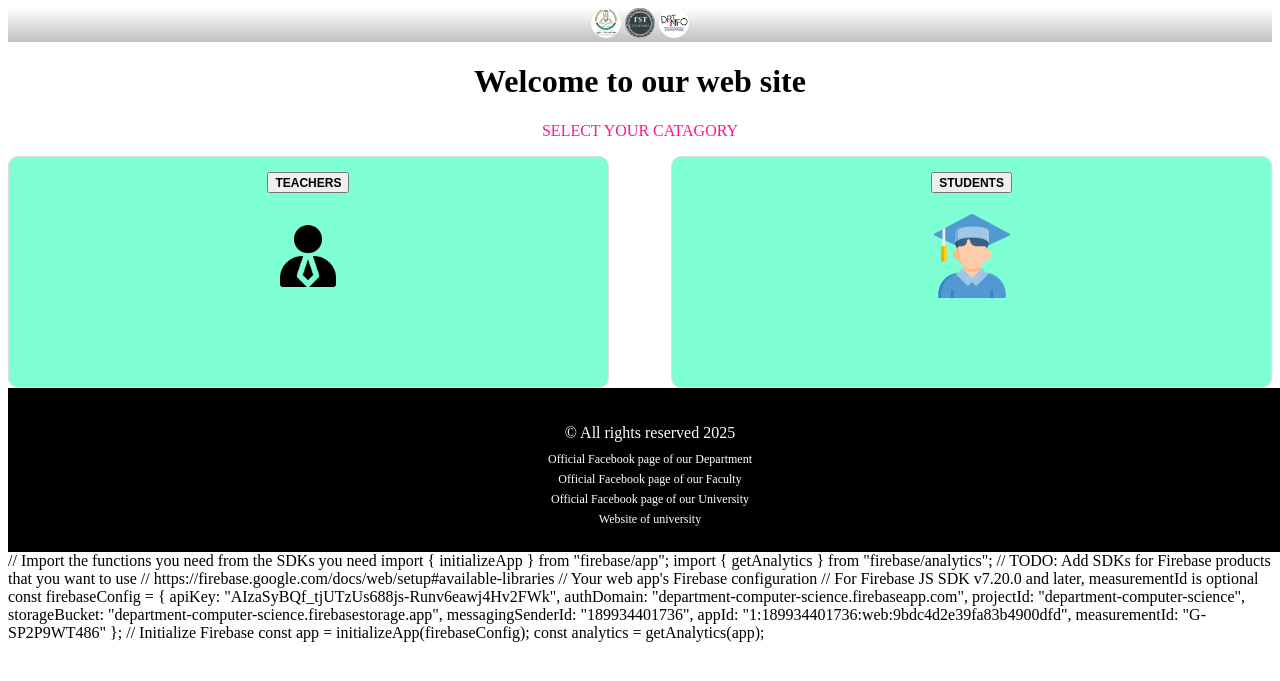
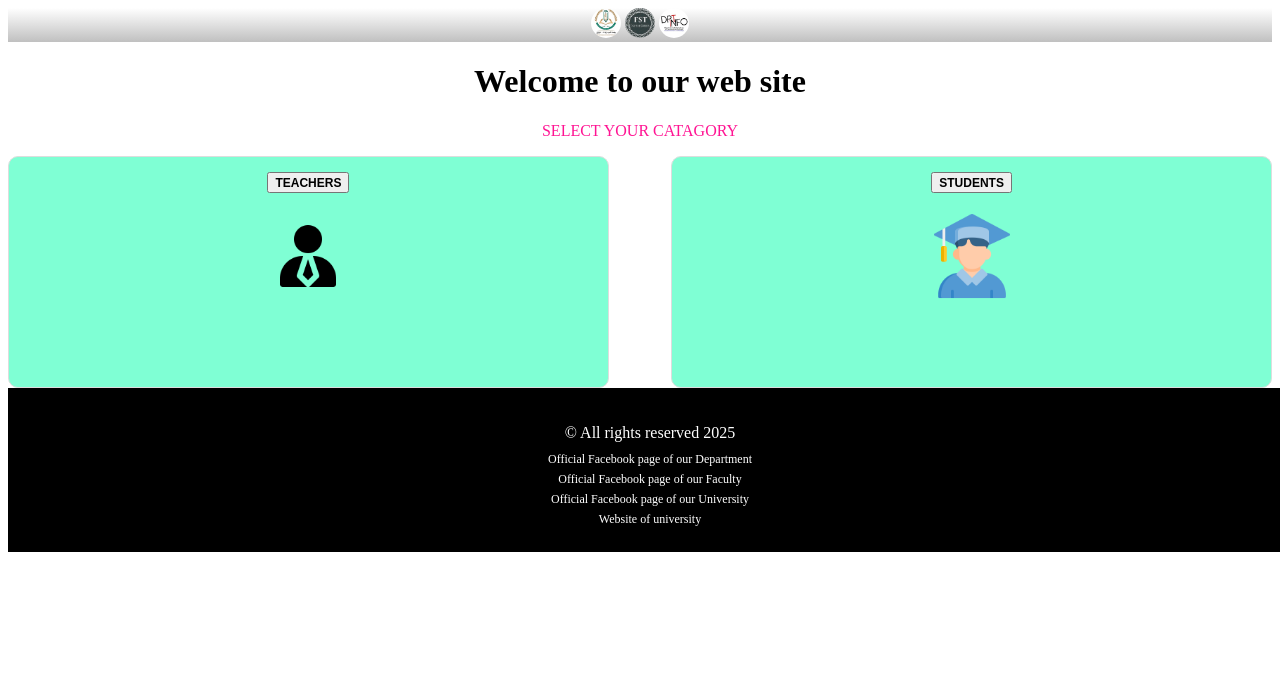
Before and after one commit to aminebouhalis/aminebouhalis, a PHP site: page / in a window 1280 px wide. Shown: the top 681 px of the page. Run offline with PHP 8.4, Linux system fonts and the light colour scheme; some libraries are stand-ins or nearby versions.

Commit message:
Update index.php

```diff
--- a/index.php
+++ b/index.php
@@ -67,6 +67,29 @@
   <meta name="viewport" content="width=device-width, initial-scale=1.0">
       <title> DEPARTEMENT OF COMPUTER SCIENCES</title>
       <Link rel="stylesheet" type="text/css" href="Departement.css">
+     <script type="module">
+  // Import the functions you need from the SDKs you need
+  import { initializeApp } from "https://www.gstatic.com/firebasejs/12.1.0/firebase-app.js";
+  import { getAnalytics } from "https://www.gstatic.com/firebasejs/12.1.0/firebase-analytics.js";
+  // TODO: Add SDKs for Firebase products that you want to use
+  // https://firebase.google.com/docs/web/setup#available-libraries
+
+  // Your web app's Firebase configuration
+  // For Firebase JS SDK v7.20.0 and later, measurementId is optional
+  const firebaseConfig = {
+    apiKey: "AIzaSyBQf_tjUTzUs688js-Runv6eawj4Hv2FWk",
+    authDomain: "department-computer-science.firebaseapp.com",
+    projectId: "department-computer-science",
+    storageBucket: "department-computer-science.firebasestorage.app",
+    messagingSenderId: "189934401736",
+    appId: "1:189934401736:web:9bdc4d2e39fa83b4900dfd",
+    measurementId: "G-SP2P9WT486"
+  };
+
+  // Initialize Firebase
+  const app = initializeApp(firebaseConfig);
+  const analytics = getAnalytics(app);
+</script>
  </head>
  <header>
     <center>
@@ -99,26 +122,6 @@
     <a href="https://univ-relizane.dz/">Website of university</a>
 
   </footer>
-       // Import the functions you need from the SDKs you need
-import { initializeApp } from "firebase/app";
-import { getAnalytics } from "firebase/analytics";
-// TODO: Add SDKs for Firebase products that you want to use
-// https://firebase.google.com/docs/web/setup#available-libraries
 
-// Your web app's Firebase configuration
-// For Firebase JS SDK v7.20.0 and later, measurementId is optional
-const firebaseConfig = {
-  apiKey: "AIzaSyBQf_tjUTzUs688js-Runv6eawj4Hv2FWk",
-  authDomain: "department-computer-science.firebaseapp.com",
-  projectId: "department-computer-science",
-  storageBucket: "department-computer-science.firebasestorage.app",
-  messagingSenderId: "189934401736",
-  appId: "1:189934401736:web:9bdc4d2e39fa83b4900dfd",
-  measurementId: "G-SP2P9WT486"
-};
-
-// Initialize Firebase
-const app = initializeApp(firebaseConfig);
-const analytics = getAnalytics(app);
  </body>
 </html>
```
